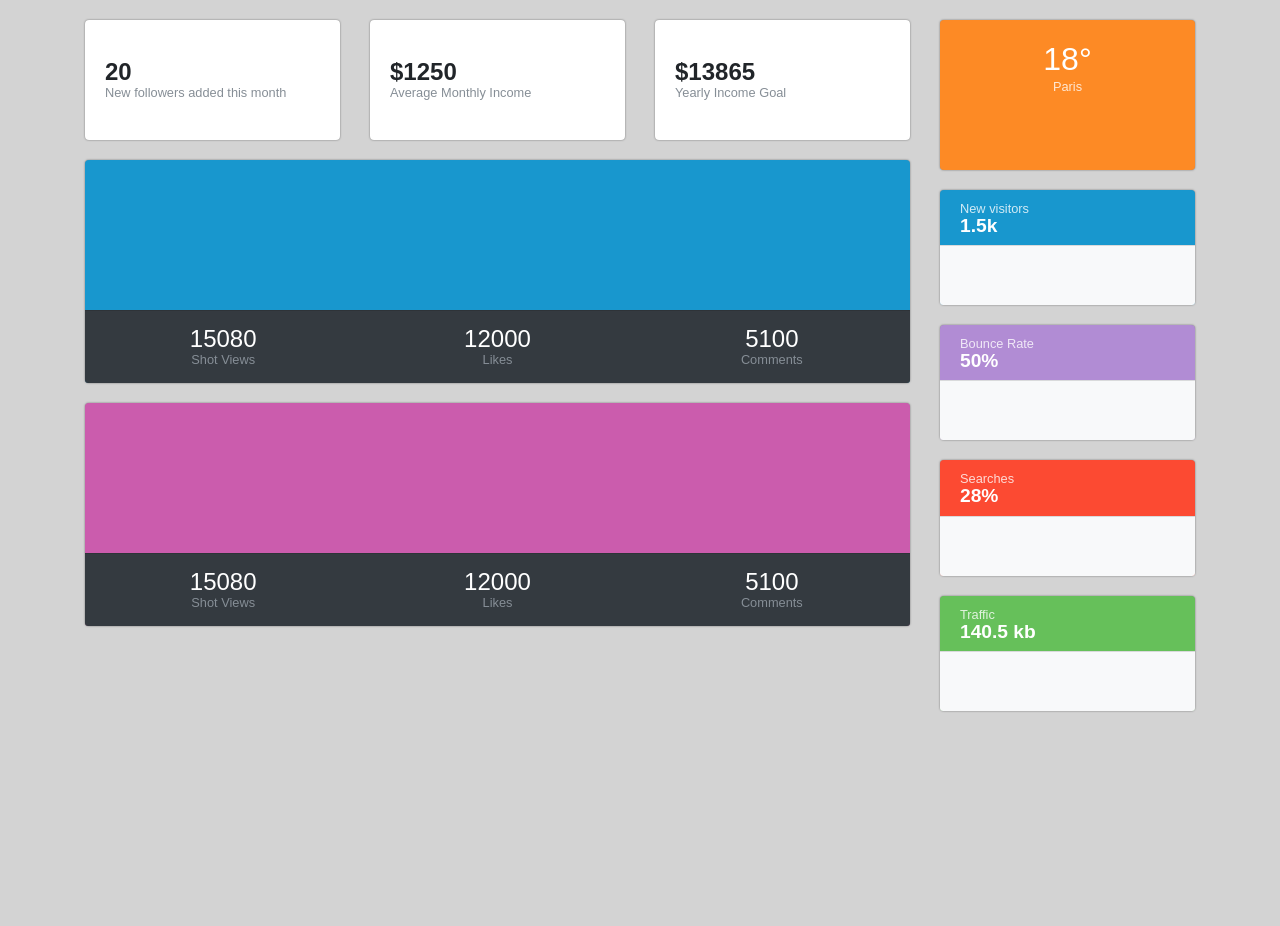
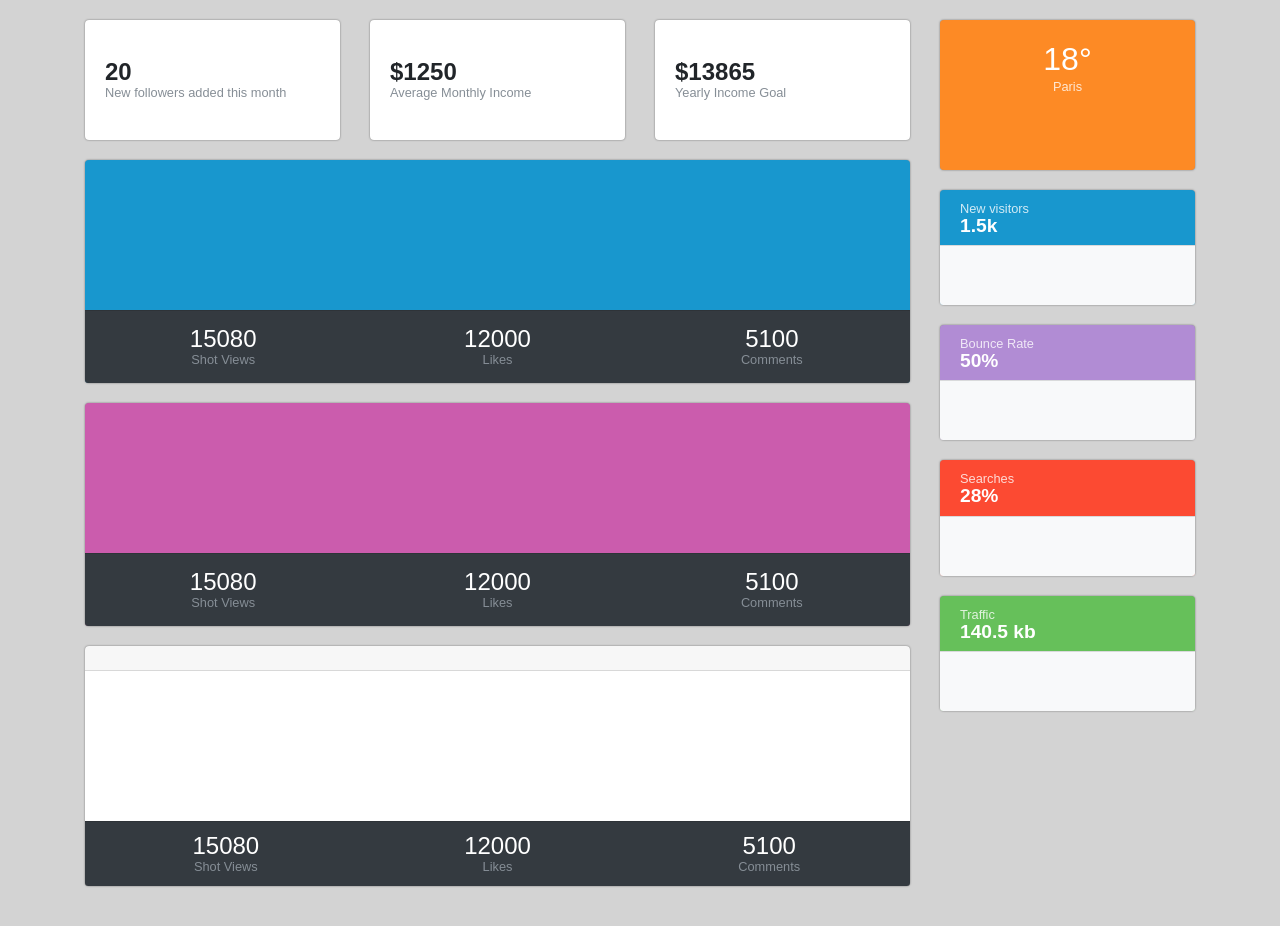
Before and after one commit to brimarq/react-components-panels, a React app: page / in a window 1280 px wide. Before the commit the page ends 800 px from the top, so only its background shows below. Built offline with nearby package versions, Linux system fonts and the light colour scheme.

Commit message:
footer props within panel class

```diff
--- a/src/components/main-content/main-content.css
+++ b/src/components/main-content/main-content.css
@@ -34,6 +34,6 @@
   background-color: #1897CE;
 }
 
-.main-content .widecards div.card:last-child {
+.main-content .widecards div.card:nth-child(2) {
   background-color: #CB5CAD;
 }
--- a/src/components/main-content/main-content.js
+++ b/src/components/main-content/main-content.js
@@ -73,6 +73,8 @@ class MainContent extends Component {
             </div>
           </div>
 
+          <Panel />
+
         </div>
 
 
--- a/src/components/panel/panel.js
+++ b/src/components/panel/panel.js
@@ -1,10 +1,50 @@
 import React, {Component} from 'react';
 import './panel.css';
+
+function Footer(props) {
+  const isTriFooter = props.isTriFooter;
+  if (isTriFooter) {
+    let footerTitle1 = props.footerTitle1;
+    let footerText1 = props.footerText1;
+    let footerTitle2 = props.footerTitle2;
+    let footerText2 = props.footerText2;
+    let footerTitle3 = props.footerTitle3;
+    let footerText3 = props.footerText3;
+    return (
+      <div className="card-footer text-white bg-dark">
+        <div className="row">
+          <div className="col">
+            <p className="card-title mb-0">{footerTitle1}</p>
+            <p className="card-text"><small className="text-muted">{footerText1}</small></p>
+          </div>
+          <div className="col">
+            <p className="card-title mb-0">{footerTitle2}</p>
+            <p className="card-text"><small className="text-muted">{footerText2}</small></p>
+          </div>
+          <div className="col">
+            <p className="card-title mb-0">{footerTitle3}</p>
+            <p className="card-text"><small className="text-muted">{footerText3}</small></p>
+          </div>
+        </div>
+      </div>
+    );
+  }
+  return (
+    <div className="card-footer bg-dark"></div>
+  );
+}
+
+
 
 class Panel extends Component {
   render() {
     return (
-      <div className="col-sm-3 sidebar"></div>
+      <div className="card">
+        <div className="card-header"></div>
+        <div className="card-body">
+        </div>
+        <Footer isTriFooter={true} footerTitle1={"15080"} footerText1={"Shot Views"} footerTitle2={"12000"} footerText2={"Likes"} footerTitle3={"5100"} footerText3={"Comments"}/>
+      </div>
     );
   }
 }
```
